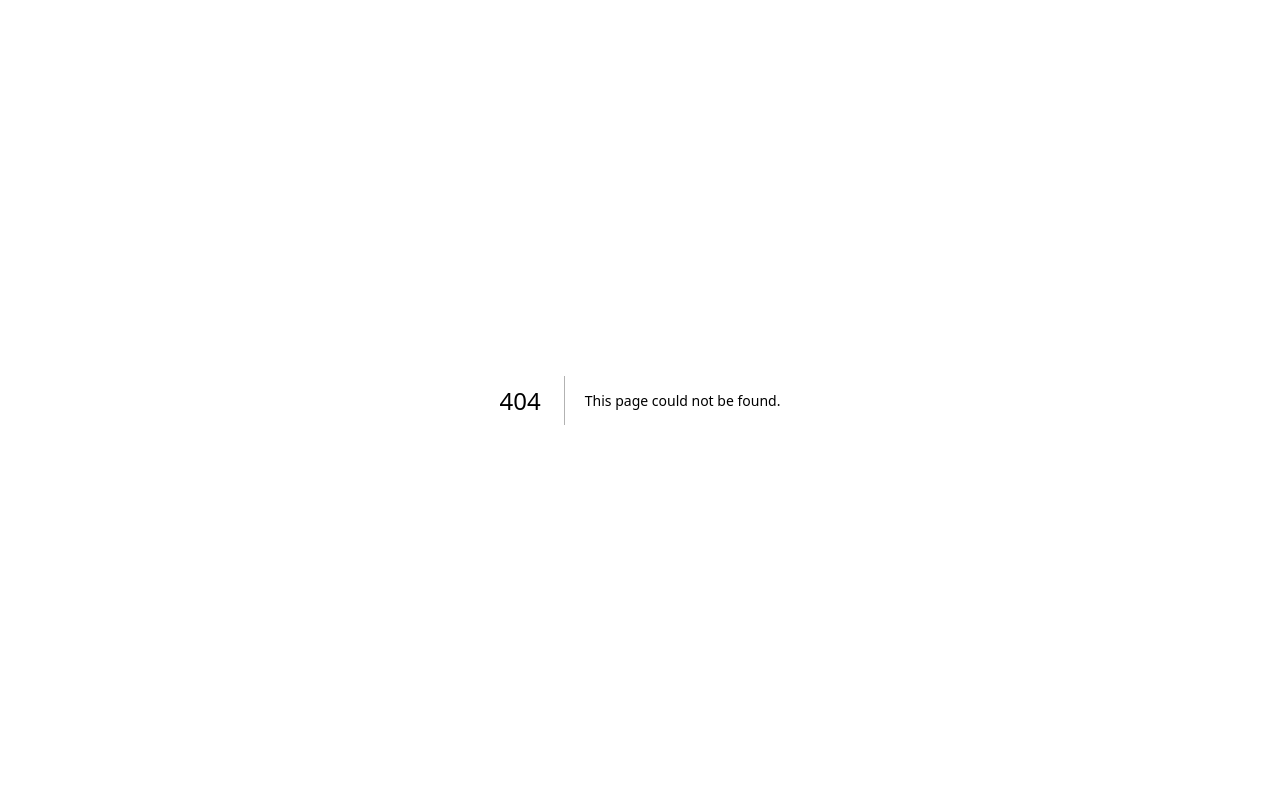
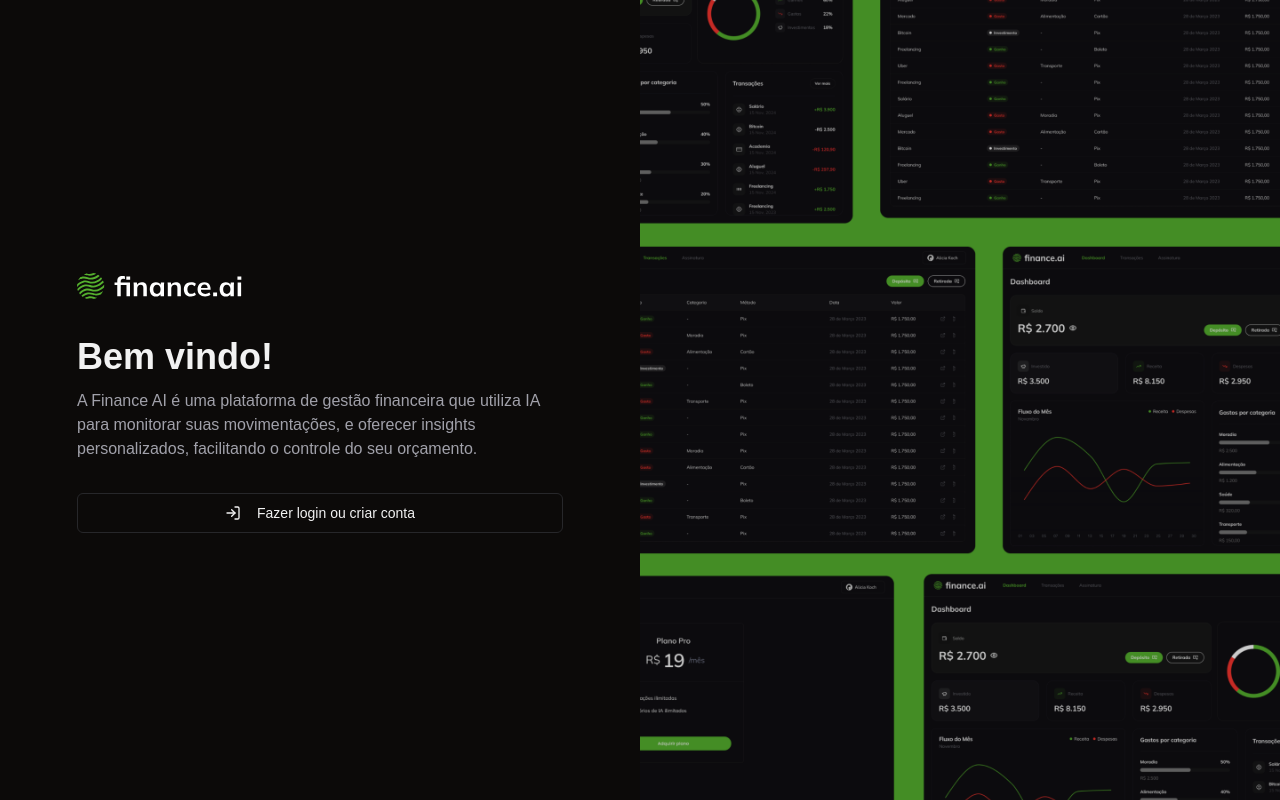
Before and after one commit to aisl1n/finance-ai, a Next.js app: page /login in a window 1280 px wide. Before the commit this address had no page. Built offline with nearby package versions, Linux system fonts and the light colour scheme.

Commit message:
feat: add initial login page

```diff
--- a/app/globals.css
+++ b/app/globals.css
@@ -69,9 +69,6 @@
 }
 
 @layer base {
-  * {
-    @apply border-border;
-  }
   html {
     @apply h-full;
   }
--- /dev/null
+++ b/app/login/page.tsx
@@ -0,0 +1,41 @@
+import Image from "next/image";
+import { Button } from "../_components/ui/button";
+import { LogInIcon } from "lucide-react";
+
+const LoginPage = () => {
+  return (
+    <div className="grid h-full grid-cols-2">
+      {/* ESQUERDA */}
+      <div className="mx-auto flex max-w-[550px] flex-col justify-center p-8">
+        <Image
+          src="/logo.svg"
+          width={173}
+          height={39}
+          alt="Logo da marca Finance AI"
+          className="mb-8"
+        />
+        <h1 className="mb-3 text-4xl font-bold">Bem vindo!</h1>
+        <p className="text-muted-foreground mb-8">
+          A Finance AI é uma plataforma de gestão financeira que utiliza IA para
+          monitorar suas movimentações, e oferecer insights personalizados,
+          facilitando o controle do seu orçamento.
+        </p>
+        <Button variant="outline">
+          <LogInIcon className="mr-2" />
+          Fazer login ou criar conta
+        </Button>
+      </div>
+      {/* DIRETA */}
+      <div className="full relative h-full">
+        <Image
+          src="/login.png"
+          alt="Imagem do login"
+          fill
+          className="object-cover"
+        />
+      </div>
+    </div>
+  );
+};
+
+export default LoginPage;
--- /dev/null
+++ b/app/subscription/page.tsx
@@ -0,0 +1,5 @@
+const SubscriptionPage = () => {
+  return <h1>SubscriptionPage</h1>;
+};
+
+export default SubscriptionPage;
--- /dev/null
+++ b/app/transaction/page.tsx
@@ -0,0 +1,5 @@
+const TransactionPage = () => {
+  return <h1>TransactionPage</h1>;
+};
+
+export default TransactionPage;
```
Also changed, not shown: app/page.tsx (line endings or trailing spaces), public/login.png (added), public/logo.svg (added).
